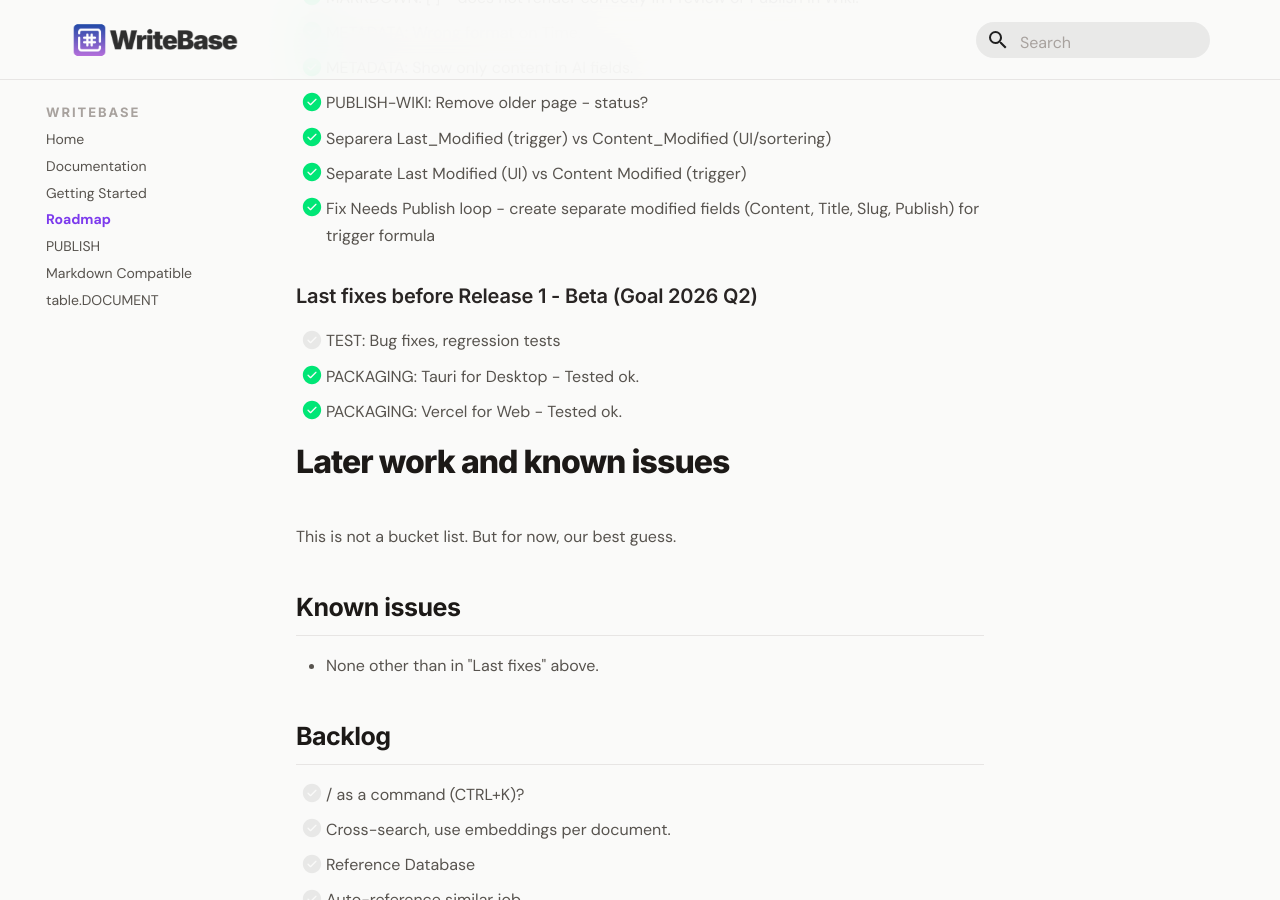
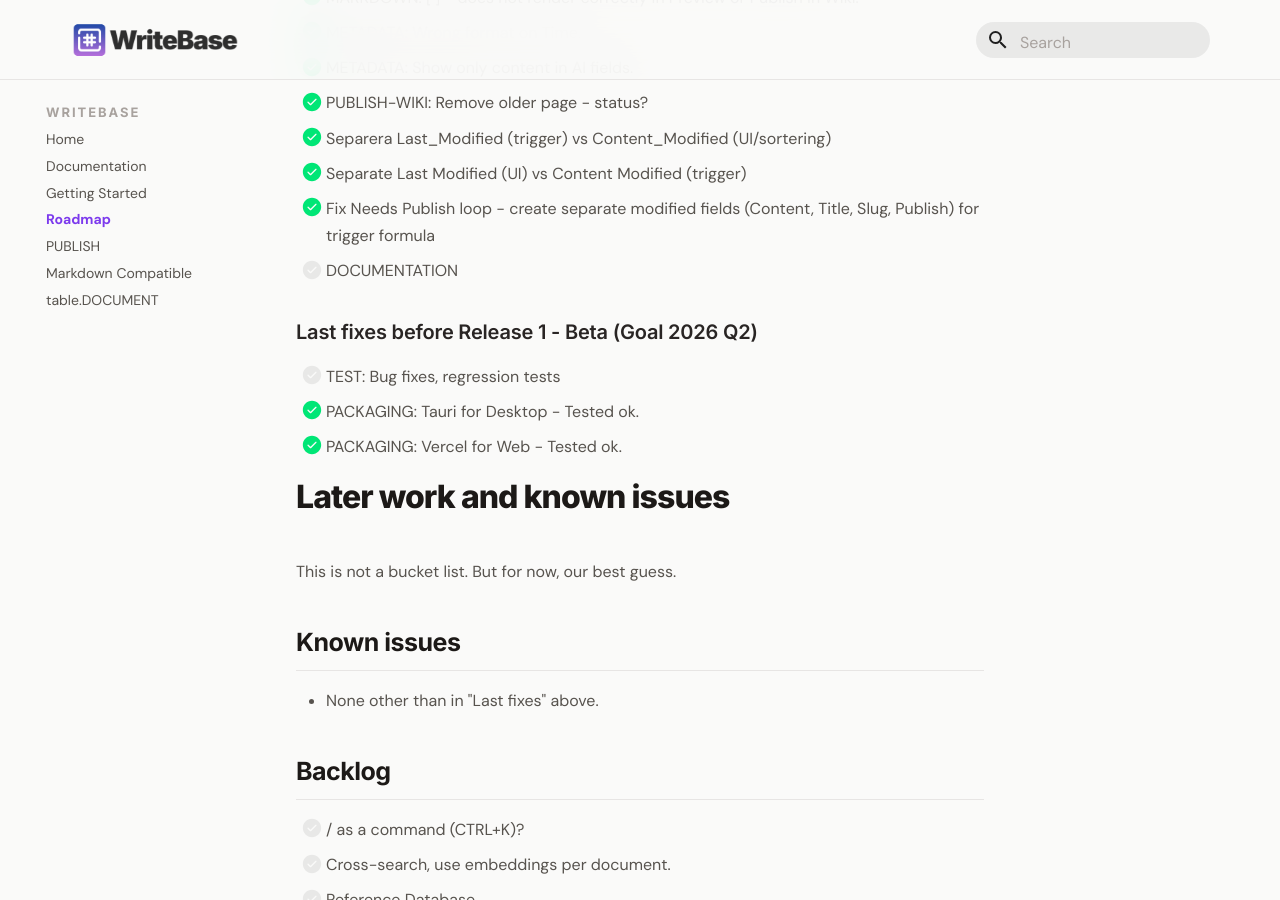
Before and after one commit to larssonhthomas-afk/writebase-docs, an MkDocs documentation site: the page built from docs/009-roadmap.md, in a window 1280 px wide and 900 px high, scrolled down 1337 px. Built offline with MkDocs 1.6.1 and Material for MkDocs 9.7.7, drawn with Linux system fonts in a browser that asks for light colours; some web fonts are replaced.

Commit message:
Update 009-roadmap.md

```diff
--- a/docs/009-roadmap.md
+++ b/docs/009-roadmap.md
@@ -53,6 +53,7 @@ This Backlog has a priority 1-3.
 - [x] Separera Last_Modified (trigger) vs Content_Modified (UI/sortering)
 - [x] Separate Last Modified (UI) vs Content Modified (trigger)
 - [x] Fix Needs Publish loop - create separate modified fields (Content, Title, Slug, Publish) for trigger formula
+- [ ] DOCUMENTATION
 
 ### Last fixes before Release 1 - Beta (Goal 2026 Q2)
 
```
